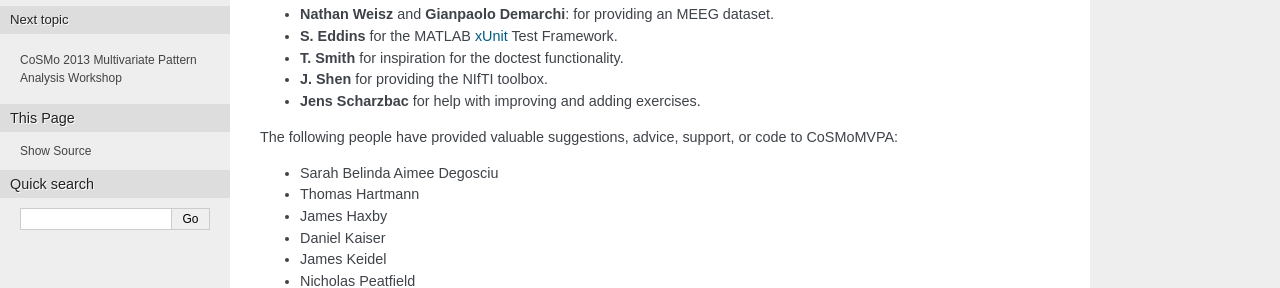
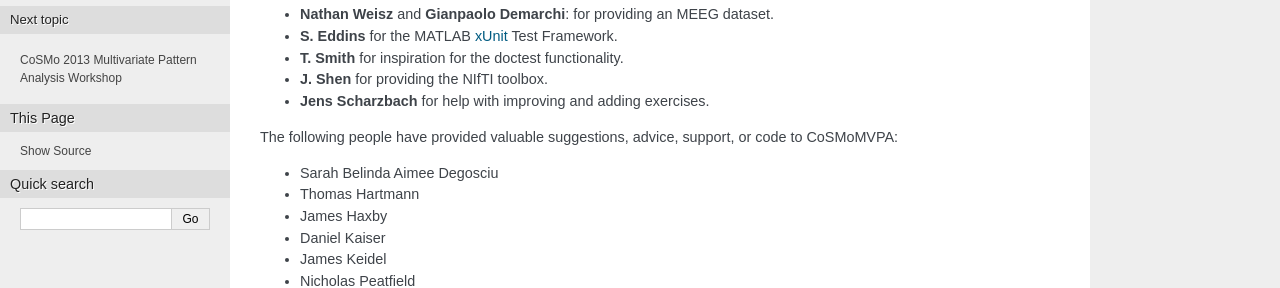
Before and after one commit to CoSMoMVPA/CoSMoMVPA, a Sphinx documentation site: the page built from doc/source/thanks.rst, in a window 1280 px wide. Shown: the part 463-751 px from the top of the page. Built offline with Sphinx 7.4.7, drawn with Linux system fonts in a browser that asks for light colours; pages that are not in the unit, such as notebooks, are missing from menus.

Commit message:
SML+WEB: fix typo in Jens' name

```diff
--- a/doc/source/thanks.rst
+++ b/doc/source/thanks.rst
@@ -21,7 +21,7 @@ We would like to thank the following people for specific contributions:
 +  **S. Eddins** for the MATLAB xUnit_ Test Framework.
 +  **T. Smith** for inspiration for the doctest functionality.
 +  **J. Shen** for providing the NIfTI toolbox.
-+  **Jens Scharzbac** for help with improving and adding exercises.
++  **Jens Scharzbach** for help with improving and adding exercises.
 
 The following people have provided valuable suggestions, advice, support, or code to CoSMoMVPA:
 
```
